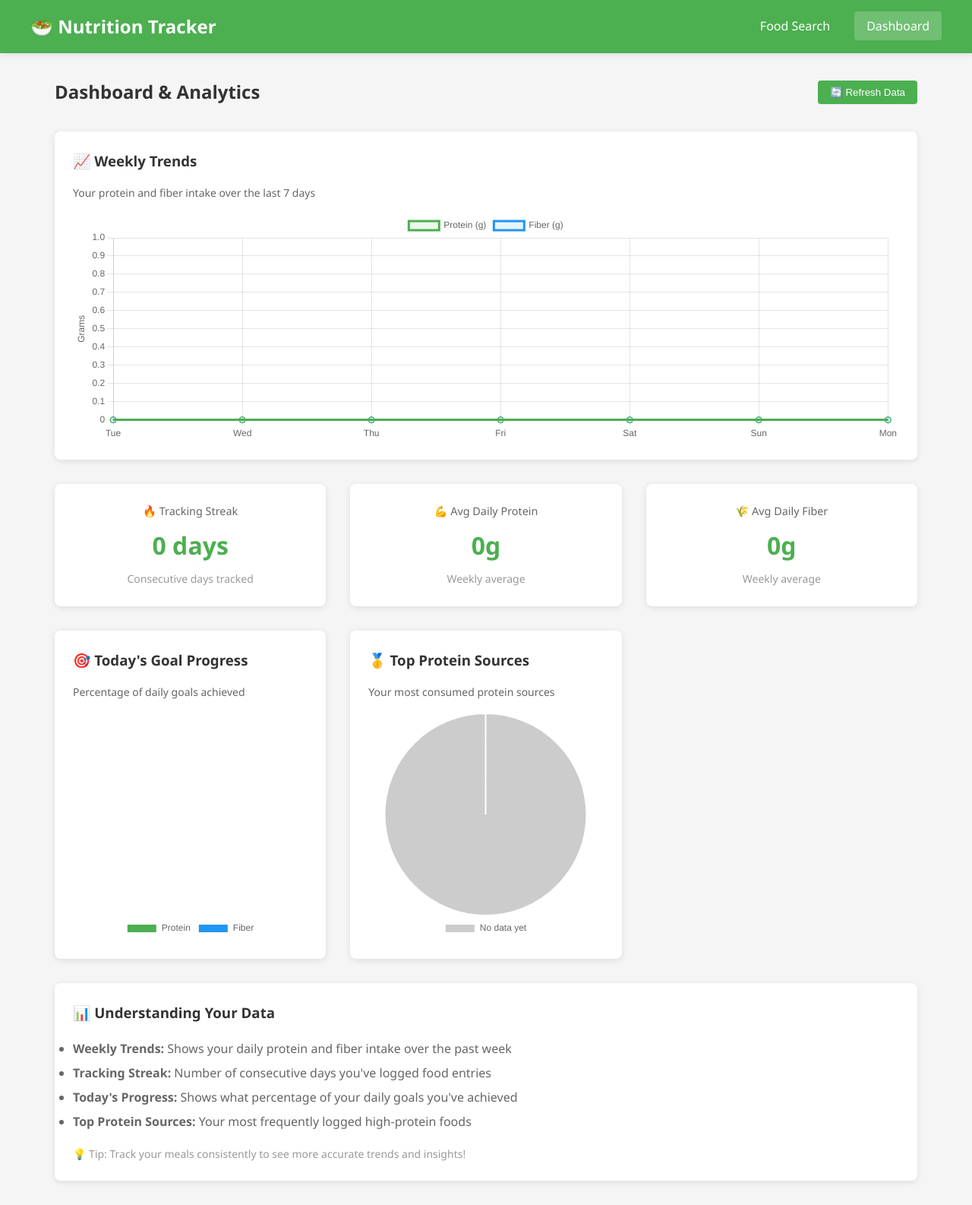
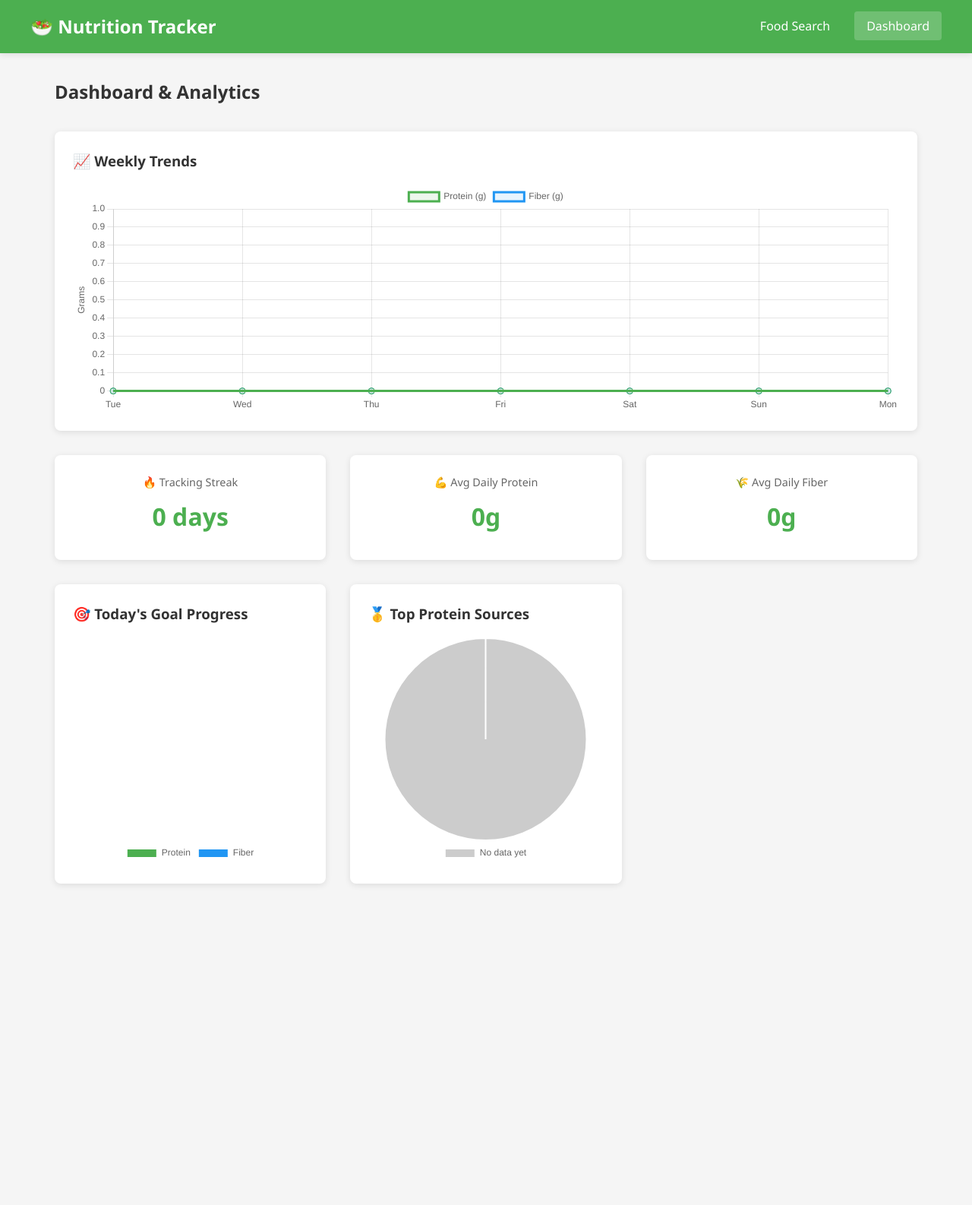
Before and after one commit to srgriff/food-tracker, a plain HTML site: page dashboard.html in a window 1280 px wide. Shown: the whole page at 76% size. After the commit the page ends 1195 px from the top, so only its background shows below. Drawn offline with nearby package versions, Linux system fonts and the light colour scheme.

Commit message:
Final. Turn in. Interview tues

```diff
--- a/charts.js
+++ b/charts.js
@@ -1,13 +1,12 @@
 // app.js - Main Application Logic
 // Handles food search, entries management, and localStorage
 
-// ==================== CONFIGURATION ====================
 // note for later do not lose const USDA_API_KEY = 'qIMjnrXqfw1Q9vDp2UuPHmM4UYOfhR7JIx5qZT7A'; //
 // note for later do not lose const USDA_API_URL = 'https://api.nal.usda.gov/fdc/v1/foods/search'; //
 // charts.js - Chart.js Integration Module
-// This file handles all chart creation and updates
+// This file handles all chart creation and updates, make sure titles are correct
 
-// Chart instances (stored globally so we can update them)
+// Chart instances
 let weeklyTrendChart = null;
 let progressChart = null;
 let topFoodsChart = null;
@@ -82,7 +81,7 @@ function createWeeklyTrendChart() {
 }
 
 /**
- * Create the progress doughnut chart
+ *  progress doughnut chart
  */
 function createProgressChart() {
     const ctx = document.getElementById('progressChart');
@@ -119,7 +118,7 @@ function createProgressChart() {
 }
 
 /**
- * Create the top foods pie chart
+ *  the top foods pie chart
  */
 function createTopFoodsChart() {
     const ctx = document.getElementById('topFoodsChart');
@@ -156,8 +155,8 @@ function createTopFoodsChart() {
 }
 
 /**
- * Get weekly data from localStorage
- * Returns last 7 days of data
+ * Get weekly data
+ *  last 7 days of data
  */
 function getWeeklyData() {
     const data = {
@@ -218,7 +217,7 @@ function getTodayProgress() {
 function getTopProteinSources() {
     const foodTotals = {};
 
-    // Iterate through all localStorage keys
+
     for (let i = 0; i < localStorage.length; i++) {
         const key = localStorage.key(i);
         if (key && key.startsWith('nutrition-')) {
@@ -238,7 +237,7 @@ function getTopProteinSources() {
     // Convert to array and sort by protein amount
     const sorted = Object.entries(foodTotals)
         .sort((a, b) => b[1] - a[1])
-        .slice(0, 5); // Top 5
+        .slice(0, 5);
 
     if (sorted.length === 0) {
         return { labels: ['No data yet'], data: [1] };
--- a/dashboard.html
+++ b/dashboard.html
@@ -5,41 +5,29 @@
     <meta name="viewport" content="width=device-width, initial-scale=1.0">
     <title>Dashboard - Nutrition Tracker</title>
     <link rel="stylesheet" href="style.css">
-    <!-- Chart.js CDN -->
+
+
     <script src="https://cdn.jsdelivr.net/npm/chart.js@4.4.0/dist/chart.umd.min.js"></script>
 </head>
 <body>
-    <!-- Navigation -->
     <nav>
         <div class="nav-container">
             <div class="logo">🥗 Nutrition Tracker</div>
             <ul class="nav-links">
-                <li><a href="./index.html" class="nav-link">Food Search</a></li>
-                <li><a href="./dashboard.html" class="nav-link active">Dashboard</a></li>
+                <li><a href="index.html" class="nav-link">Food Search</a></li>
+                <li><a href="dashboard.html" class="nav-link active">Dashboard</a></li>
             </ul>
         </div>
     </nav>
 
     <div class="container">
-        <!-- Page 2: Dashboard -->
         <div id="dashboard-page" class="page active">
-            <div style="display: flex; justify-content: space-between; align-items: center; margin-bottom: 2rem; flex-wrap: wrap; gap: 1rem;">
-                <h2 style="margin: 0;">Dashboard & Analytics</h2>
-                <button
-                    onclick="location.reload()"
-                    style="padding: 0.5rem 1rem; background: #4CAF50; color: white; border: none; border-radius: 4px; cursor: pointer;"
-                >
-                    🔄 Refresh Data
-                </button>
-            </div>
+            <h2 style="margin-bottom: 2rem;">Dashboard & Analytics</h2>
 
             <div class="dashboard-grid">
                 <!-- Weekly Trend Chart -->
                 <div class="chart-container">
                     <h3>📈 Weekly Trends</h3>
-                    <p style="color: #666; font-size: 0.875rem; margin-bottom: 1rem;">
-                        Your protein and fiber intake over the last 7 days
-                    </p>
                     <div class="chart-wrapper">
                         <canvas id="weeklyTrendChart"></canvas>
                     </div>
@@ -49,67 +37,38 @@
                 <div class="stat-card">
                     <div class="stat-label">🔥 Tracking Streak</div>
                     <div class="stat-value" id="streak-value">0 days</div>
-                    <p style="font-size: 0.875rem; color: #999; margin-top: 0.5rem;">
-                        Consecutive days tracked
-                    </p>
                 </div>
 
                 <div class="stat-card">
                     <div class="stat-label">💪 Avg Daily Protein</div>
                     <div class="stat-value" id="avg-protein">0g</div>
-                    <p style="font-size: 0.875rem; color: #999; margin-top: 0.5rem;">
-                        Weekly average
-                    </p>
                 </div>
 
                 <div class="stat-card">
                     <div class="stat-label">🌾 Avg Daily Fiber</div>
                     <div class="stat-value" id="avg-fiber">0g</div>
-                    <p style="font-size: 0.875rem; color: #999; margin-top: 0.5rem;">
-                        Weekly average
-                    </p>
                 </div>
 
-                <!-- Progress Chart (Doughnut) -->
+                <!-- Progress Chart -->
                 <div class="chart-container">
                     <h3>🎯 Today's Goal Progress</h3>
-                    <p style="color: #666; font-size: 0.875rem; margin-bottom: 1rem;">
-                        Percentage of daily goals achieved
-                    </p>
                     <div class="chart-wrapper">
                         <canvas id="progressChart"></canvas>
                     </div>
                 </div>
 
-                <!-- Top Foods Chart (Pie) -->
+                <!-- Top Foods Chart -->
                 <div class="chart-container">
                     <h3>🥇 Top Protein Sources</h3>
-                    <p style="color: #666; font-size: 0.875rem; margin-bottom: 1rem;">
-                        Your most consumed protein sources
-                    </p>
                     <div class="chart-wrapper">
                         <canvas id="topFoodsChart"></canvas>
                     </div>
                 </div>
             </div>
-
-            <!-- Help Section -->
-            <div style="background: #fff; padding: 1.5rem; border-radius: 8px; margin-top: 2rem; box-shadow: 0 2px 8px rgba(0,0,0,0.1);">
-                <h3 style="margin-bottom: 1rem;">📊 Understanding Your Data</h3>
-                <ul style="line-height: 2; color: #666;">
-                    <li><strong>Weekly Trends:</strong> Shows your daily protein and fiber intake over the past week</li>
-                    <li><strong>Tracking Streak:</strong> Number of consecutive days you've logged food entries</li>
-                    <li><strong>Today's Progress:</strong> Shows what percentage of your daily goals you've achieved</li>
-                    <li><strong>Top Protein Sources:</strong> Your most frequently logged high-protein foods</li>
-                </ul>
-                <p style="color: #999; font-size: 0.875rem; margin-top: 1rem;">
-                    💡 Tip: Track your meals consistently to see more accurate trends and insights!
-                </p>
-            </div>
         </div>
     </div>
 
-    <!-- Load the charts script -->
+    <!-- Load charts script -->
     <script src="charts.js"></script>
 </body>
 </html>
```
Also changed, not shown: app.js (+16 -18 lines), index.html (+1 -1 lines), 1 other file.
